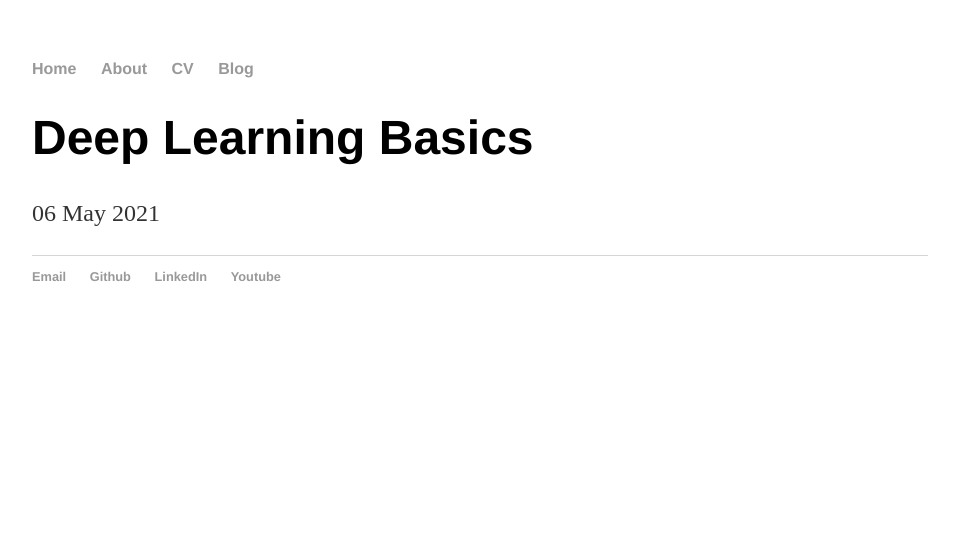
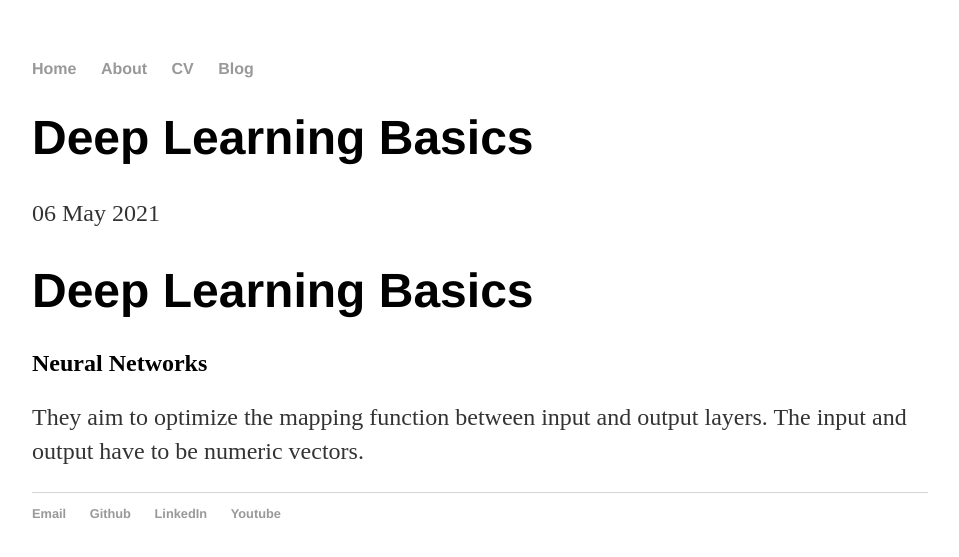
Before and after one commit to theorist17/theorist17.github.io, a Jekyll site: the page built from _posts/2021-05-06-deep-learning-basics.md, in a window 1280 px wide. Shown: the top 557 px of the page, without its empty margins (160-1119 px from the left). Built offline with Jekyll 4.4.1, drawn with Linux system fonts in a browser that asks for light colours.

```diff
--- a/_posts/2021-05-06-deep-learning-basics.md
+++ b/_posts/2021-05-06-deep-learning-basics.md
@@ -3,3 +3,9 @@ layout: post
 title: "Deep Learning Basics"
 date: 2021-05-06
 ---
+
+# Deep Learning Basics
+
+## Neural Networks
+
+They aim to optimize the mapping function between input and output layers. The input and output have to be numeric vectors.
```
Also changed, not shown: _posts/2021-05-06-word-embedding.md (+27 -7 lines), assets/2021-05-06-word-embedding/autoencoder-mse.png (added), assets/2021-05-06-word-embedding/autoencoder-train.png (added), assets/2021-05-06-word-embedding/autoencoder.png (added), assets/2021-05-06-word-embedding/manifold.png (renamed from assets/2021-05-06-02-manifold-hypo.png), assets/2021-05-06-word-embedding/one-hot-vector.png (renamed from assets/2021-05-06-00-one-hot-vector.png), assets/2021-05-06-word-embedding/pca.png (renamed from assets/2021-05-06-01-PCA.png).
